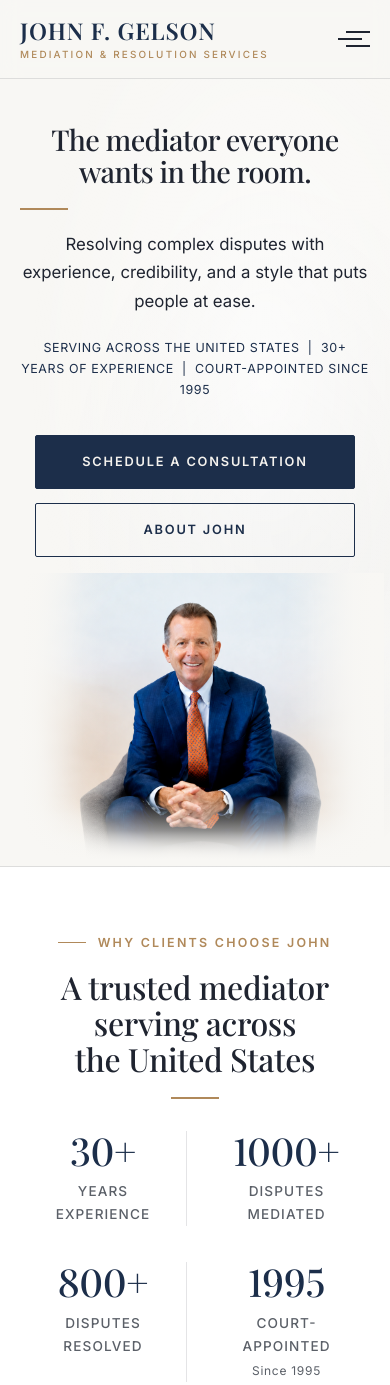
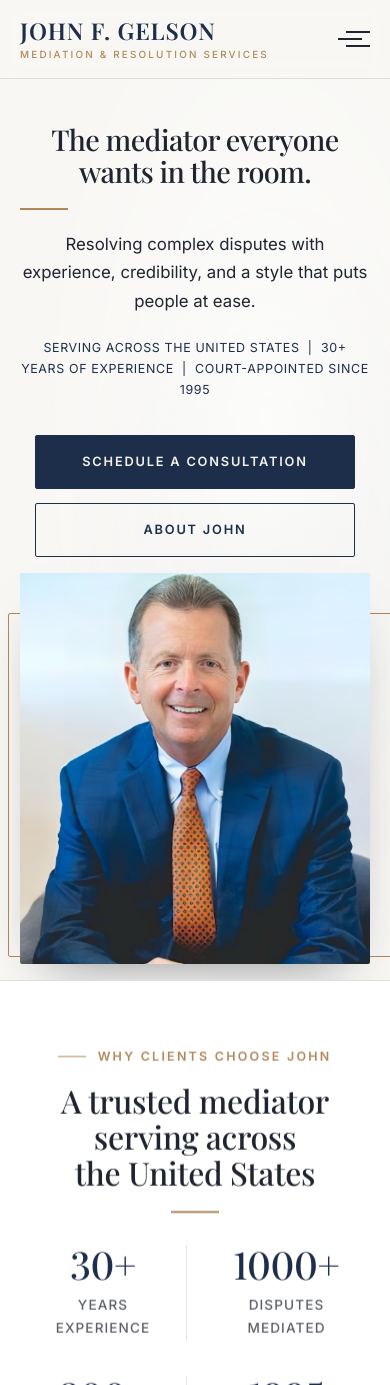
Before and after one commit to MauroAppsLLC/NJMediator, a SvelteKit app: page / in a window 390 px wide. Shown: the top 1385 px of the page. Built offline with nearby package versions, Linux system fonts and the light colour scheme; a web font is replaced by a local one.

Commit message:
tweaks again 5 - send over to client

```diff
--- a/src/routes/+page.svelte
+++ b/src/routes/+page.svelte
@@ -33,7 +33,7 @@
 </script>
 
 <svelte:head>
-	<title>John F. Gelson | Mediator, Trial Attorney & Business Counsel — NJ & NY</title>
+	<title>John F. Gelson | Mediator, Business Counsel & Trial Attorney — NJ & NY</title>
 	<meta
 		name="description"
 		content="John F. Gelson resolves complex disputes across the United States with experience, credibility, and a style that puts people at ease. Court-appointed mediator since 1995."
@@ -60,10 +60,10 @@
 		</div>
 		<div class="hero-img-wrap">
 			<img
-				src="{base}/images/headshot-main.png"
+				src="{base}/images/headshot-hero-final.jpeg"
 				alt="Seated portrait of John F. Gelson"
-				width="1080"
-				height="904"
+				width="4182"
+				height="4668"
 			/>
 		</div>
 	</div>
@@ -149,62 +149,59 @@
 	.hero-img-wrap {
 		position: relative;
 		z-index: 1;
-		overflow: visible;
-		align-self: end;
-		min-height: 100%;
-		margin-right: calc(var(--gutter) * -0.85);
-		isolation: isolate;
+		align-self: center;
+		max-width: min(100%, 560px);
+		margin-inline: auto;
+		margin-bottom: 16px;
 	}
 
+	/* Offset gold outline frame peeking bottom-right */
 	.hero-img-wrap::before {
 		content: '';
 		position: absolute;
-		inset: 2% -8% 7% -8%;
-		z-index: -1;
-		background:
-			radial-gradient(ellipse at 60% 38%, rgba(255, 255, 255, 0.74) 0%, rgba(255, 255, 255, 0.34) 34%, transparent 70%),
-			radial-gradient(ellipse at 58% 58%, rgba(28, 46, 74, 0.05) 0%, transparent 66%);
-	}
-
-	.hero-img-wrap::after {
-		content: '';
-		position: absolute;
-		z-index: 1;
-		inset: 0 -4% 0 -4%;
+		inset: 0;
+		z-index: 0;
+		transform: translate(16px, 16px);
+		border: 1.5px solid var(--gold);
+		border-radius: var(--radius);
 		pointer-events: none;
-		background:
-			linear-gradient(
-				to right,
-				var(--hero-surface) 0%,
-				rgba(248, 247, 244, 0.85) 8%,
-				rgba(248, 247, 244, 0) 26%,
-				rgba(248, 247, 244, 0) 74%,
-				rgba(248, 247, 244, 0.85) 92%,
-				var(--hero-surface) 100%
-			),
-			linear-gradient(to bottom, rgba(248, 247, 244, 0) 76%, var(--hero-surface) 98%);
 	}
 
 	.hero-img-wrap img {
 		position: relative;
-		z-index: 0;
-		width: min(112%, 760px);
-		height: 100%;
-		min-height: clamp(600px, calc(100vh - 88px), 760px);
+		z-index: 1;
+		width: 100%;
+		height: auto;
 		display: block;
-		object-fit: cover;
-		object-position: 50% 16%;
-		margin-left: auto;
-		-webkit-mask-image:
-			radial-gradient(ellipse at 57% 42%, black 0%, black 52%, rgba(0, 0, 0, 0.86) 64%, transparent 90%),
-			linear-gradient(to right, transparent 0%, black 18%, black 82%, transparent 100%),
-			linear-gradient(to bottom, black 0%, black 88%, transparent 100%);
-		-webkit-mask-composite: destination-in;
-		mask-image:
-			radial-gradient(ellipse at 57% 42%, black 0%, black 52%, rgba(0, 0, 0, 0.86) 64%, transparent 90%),
-			linear-gradient(to right, transparent 0%, black 18%, black 82%, transparent 100%),
-			linear-gradient(to bottom, black 0%, black 88%, transparent 100%);
-		mask-composite: intersect;
+		border-radius: var(--radius);
+		box-shadow: 0 26px 52px -30px rgba(31, 36, 48, 0.55);
+		transition:
+			transform 0.45s cubic-bezier(0.22, 1, 0.36, 1),
+			box-shadow 0.45s ease;
+	}
+
+	.hero-img-wrap:hover img {
+		transform: translate(-4px, -4px);
+		box-shadow: 0 34px 64px -30px rgba(31, 36, 48, 0.6);
+	}
+
+	@keyframes hero-rise {
+		from {
+			opacity: 0;
+			transform: translateY(16px);
+		}
+		to {
+			opacity: 1;
+			transform: none;
+		}
+	}
+
+	.hero-copy {
+		animation: hero-rise 0.8s cubic-bezier(0.22, 1, 0.36, 1) both;
+	}
+
+	.hero-img-wrap {
+		animation: hero-rise 0.9s cubic-bezier(0.22, 1, 0.36, 1) 0.12s both;
 	}
 
 	.hero-copy h1 {
--- a/src/routes/about/+page.svelte
+++ b/src/routes/about/+page.svelte
@@ -48,10 +48,10 @@
 </script>
 
 <svelte:head>
-	<title>About | John F. Gelson — Mediator, Trial Attorney & Business Counsel</title>
+	<title>About | John F. Gelson — Mediator, Business Counsel & Trial Attorney</title>
 	<meta
 		name="description"
-		content="More than four decades as a mediator, trial attorney, and business counsel. Since 1995, John F. Gelson has conducted over 1,500 mediations across the United States."
+		content="More than four decades as a mediator, business counsel, and trial attorney. Since 1995, John F. Gelson has conducted over 1,500 mediations across the United States."
 	/>
 </svelte:head>
 
@@ -59,7 +59,7 @@
 	<div class="container hero-copy">
 		<p class="eyebrow">About</p>
 		<h1 class="name-single-line">John F. Gelson</h1>
-		<p class="roles">Mediator &bull; Trial Attorney &bull; Business Counsel</p>
+		<p class="roles">Mediator &bull; Business Counsel &bull; Trial Attorney</p>
 		<span class="rule rule--center"></span>
 		<p class="since">Serving across the United States since 1995</p>
 	</div>
--- a/src/routes/contact/+page.svelte
+++ b/src/routes/contact/+page.svelte
@@ -126,7 +126,7 @@
 
 <section class="section-dark closing">
 	<div class="container">
-		<p class="closing-line">Experienced mediation. Practical solutions. Efficient outcomes.</p>
+		<p class="closing-line">Experienced mediator. Practical solutions. Efficient outcomes.</p>
 		<span class="rule rule--center"></span>
 	</div>
 </section>
```
Also changed, not shown: src/routes/practice/+page.svelte (+27 -6 lines), rewebdevelopmentprojects/homepage-hero-image-final.jpeg (added), static/images/headshot-hero-final.jpeg (added).
